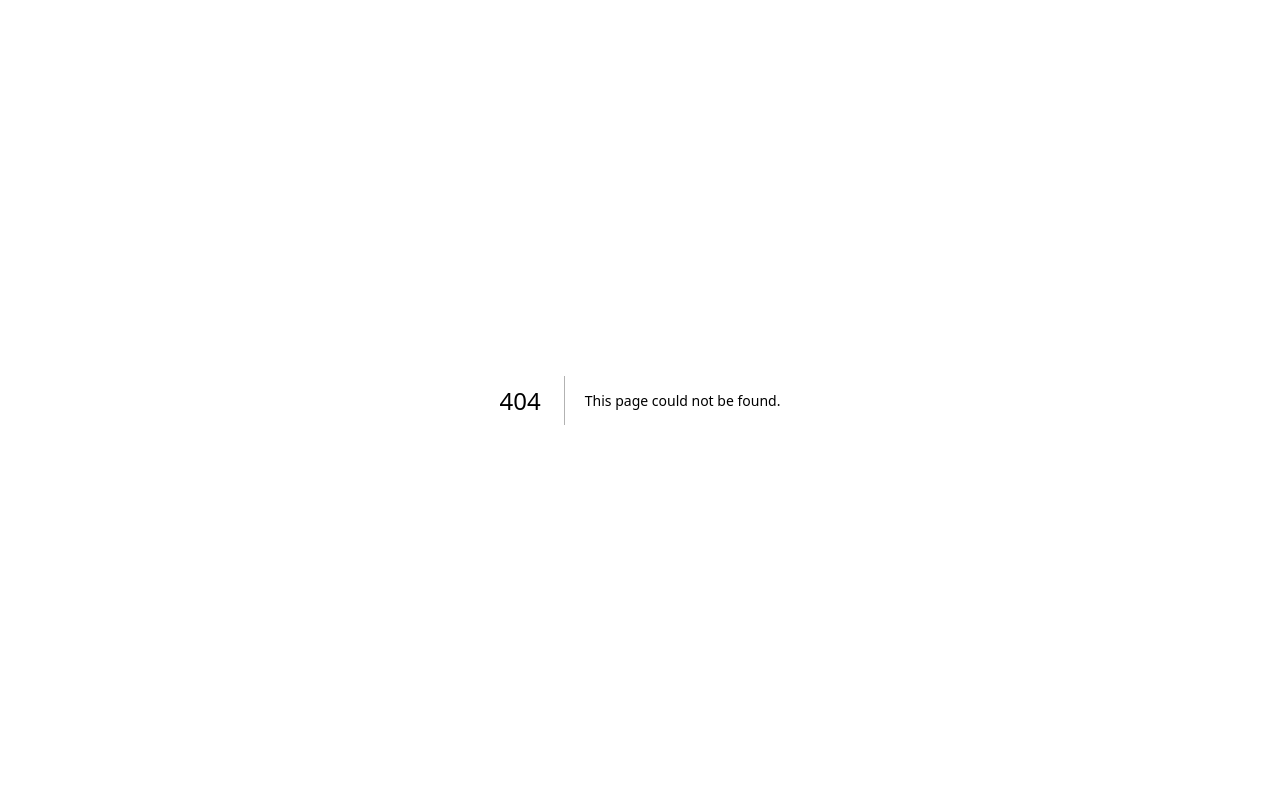
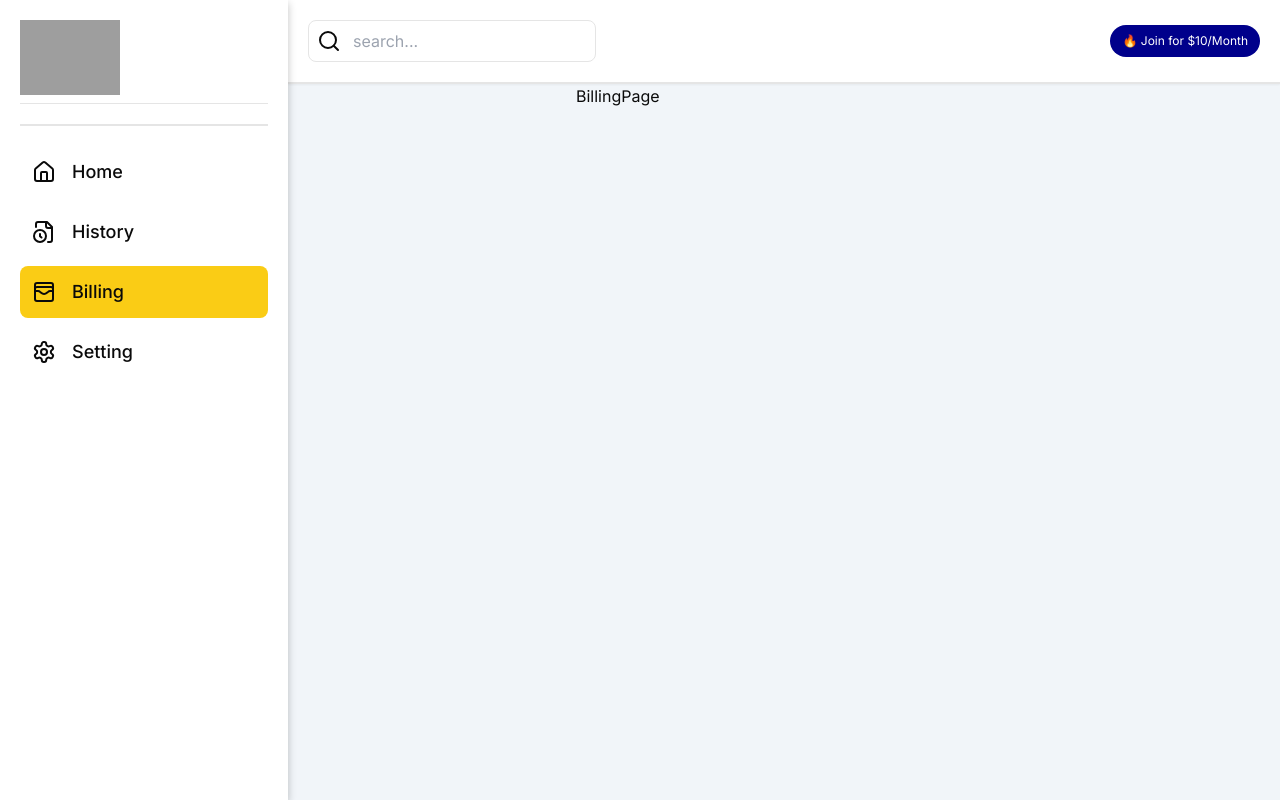
Before and after one commit to fortuneonyeka/fortune-ai-generator, a Next.js app: page /dashboard/billing in a window 1280 px wide. Before the commit this address had no page. Built offline with nearby package versions, Linux system fonts and the light colour scheme; grey boxes are pictures that could not be loaded.

Commit message:
add billing page

```diff
--- /dev/null
+++ b/app/dashboard/billing/_components/BillingPage.tsx
@@ -0,0 +1,7 @@
+import React from 'react'
+
+export const BillingPage = () => {
+  return (
+    <div>BillingPage</div>
+  )
+}
--- /dev/null
+++ b/app/dashboard/billing/layout.tsx
@@ -0,0 +1,18 @@
+const SettingLayout = ({
+      children,
+    }: Readonly<{
+      children: React.ReactNode;
+    }>) => {
+      return (
+        <div>
+
+
+          <div className="md:ml-72">
+
+                {children}
+          </div>
+        </div>
+      );
+    };
+
+    export default SettingLayout;
--- /dev/null
+++ b/app/dashboard/billing/page.tsx
@@ -0,0 +1,12 @@
+import React from 'react'
+import { BillingPage } from './_components/BillingPage'
+
+const page = () => {
+  return (
+    <div>
+      <BillingPage />
+    </div>
+  )
+}
+
+export default page
```
